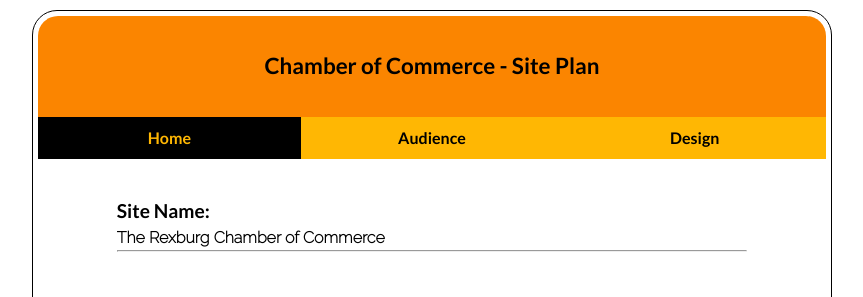
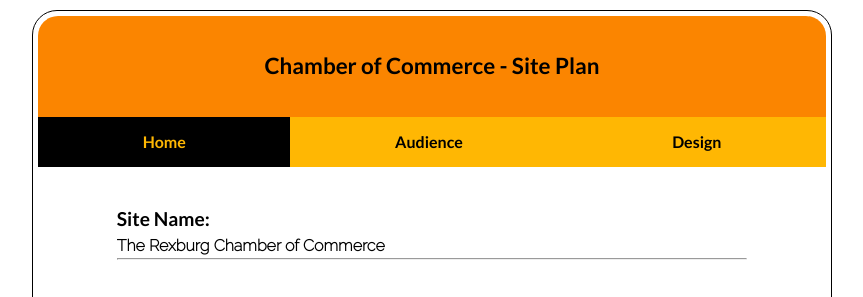
Before and after one commit to wjmanzon/wdd230, a plain HTML site: page lesson3/index.html in a window 1280 px wide. Shown: the top 297 px of the page, without its empty margins (208-1071 px from the left). Drawn offline with Linux system fonts and the light colour scheme.

Commit message:
removed grid for nav, used flex instead

```diff
--- a/lesson3/styles/main.css
+++ b/lesson3/styles/main.css
@@ -37,6 +37,9 @@
 }
 
 nav ul {
+    display: flex;
+    text-align: center;
+    flex-direction: column;
     list-style-type: none;
     overflow: hidden;
 }
@@ -45,7 +48,7 @@
     display: block;
     color: black;
     text-align: center;
-    padding: 0.75em;
+    padding: 1em;
     text-decoration: none;
 }
 
@@ -131,10 +134,23 @@
 
 /* tablet views */
 @media only screen and (min-width: 37.5em) {
-    nav ul {
+
+    /* nav ul {
         display: grid;
         grid-template-columns: 1fr 1fr 1fr;
     }
+    */
+
+    nav ul {
+        justify-content: space-evenly;
+        flex-direction: row;
+    }
+
+    /* this divides the rows into three just like the commented grid above */
+    nav ul li  {
+        flex: 1 1 auto;
+    }
+
 }
 
 /* desktop views */
```
